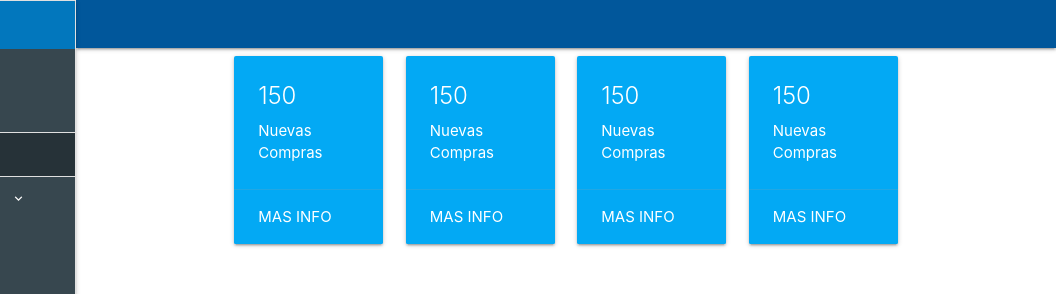
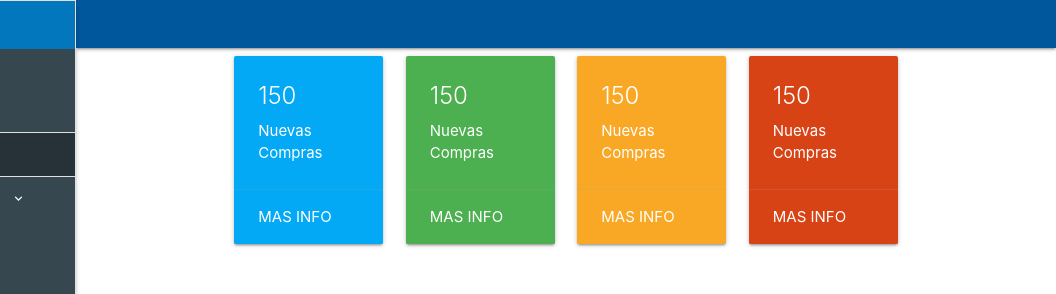
Before and after one commit to Claudiagari/reto-arkano-ur, a website: page public/views/icons-dashboard.html in a window 1280 px wide. Shown: the top 294 px of the page, 224-1280 px from the left. Drawn offline with nearby package versions, Linux system fonts and the light colour scheme.

Commit message:
ultimos cambios

```diff
--- a/public/views/icons-dashboard.html
+++ b/public/views/icons-dashboard.html
@@ -29,7 +29,7 @@
         <span class="">MAIN NAVIGATION</span>
       </li>
       <li class=" blue-grey darken-3 left-align">
-        <a href="" class="white-text">
+        <a href="../index.html" class="white-text">
           <i class="dashboard material-icons white-text ">dashboard</i>
           <b>
             Dashboard
@@ -56,7 +56,7 @@
           </div>
         </div>
         <div class="col s12 m3">
-          <div class="card light-blue">
+          <div class="card green">
             <div class="card-content white-text">
               <span class="card-title">150</span>
               <p>Nuevas Compras</p>
@@ -67,7 +67,7 @@
           </div>
         </div>
         <div class="col s12 m3">
-          <div class="card light-blue">
+          <div class="card yellow darken-3">
             <div class="card-content white-text">
               <span class="card-title">150</span>
               <p>Nuevas Compras</p>
@@ -78,7 +78,7 @@
           </div>
         </div>
         <div class="col s12 m3">
-          <div class="card light-blue">
+          <div class="card deep-orange darken-3">
             <div class="card-content white-text">
               <span class="card-title">150</span>
               <p>Nuevas Compras</p>
```
